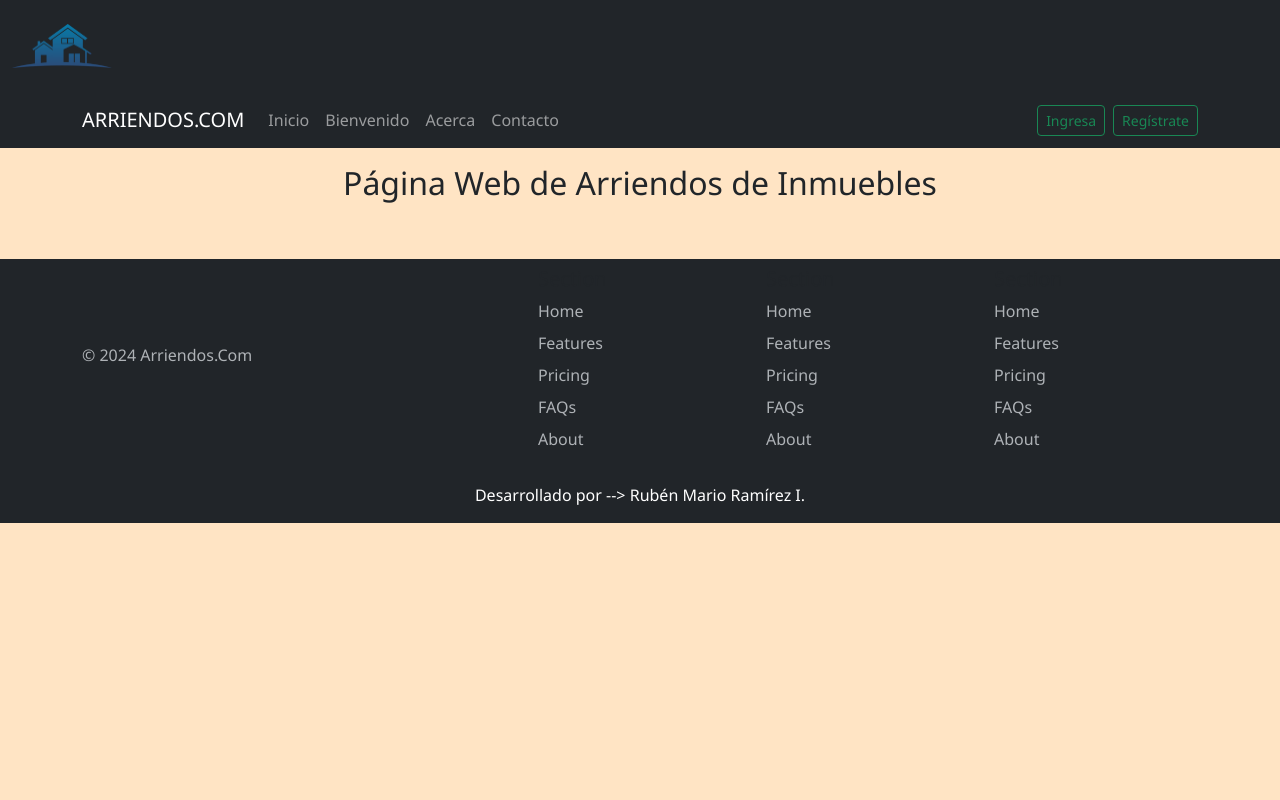
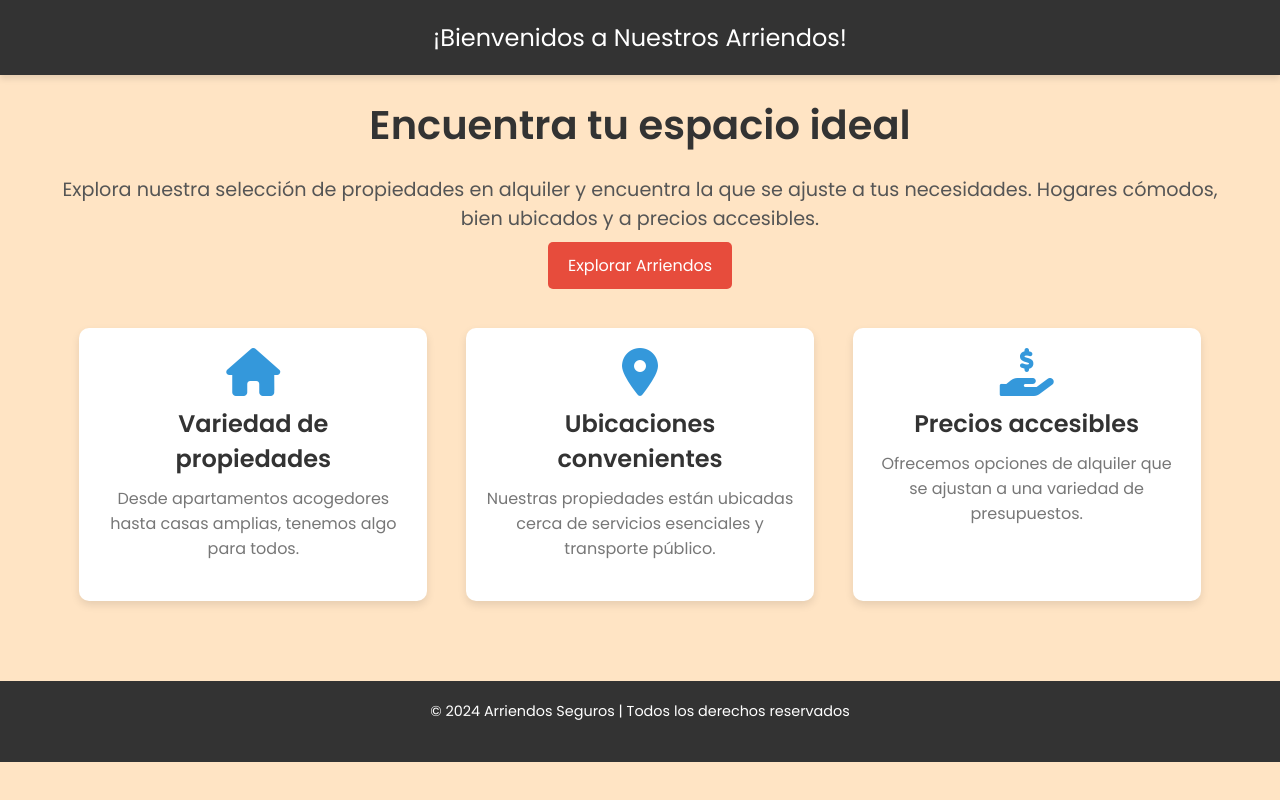
Before and after one commit to XR-Ruben/PROJECT_M7, a Django app: template m7_python/templates/welcome.html in a window 1280 px wide. Run offline with Django 5.2, Linux system fonts and the light colour scheme; the template is opened without the code that fills it, so the values that code supplies are empty.

```diff
--- a/m7_python/static/js/script.js
+++ b/m7_python/static/js/script.js
@@ -1 +1,10 @@
 console.log("TEST-SCRIPT-JS")
+
+function updateFilter(event, touch_is) {
+  event.preventDefault();
+
+  const form = document.getElementById("filters-form");
+  form.submit();
+}
+
+console.log(`connect function - updateFilter ${updateFilter}`);
--- a/m7_python/templates/base.html
+++ b/m7_python/templates/base.html
@@ -25,6 +25,12 @@
     </div>
       {% block navbar %} {% include 'navbar.html' %} {% endblock %}
     </header>
+
+  {% if user.is_authenticated and user.user_profile.tipo == 'arrendatario' and request.path == '/index' %}
+    {% block filtros %}
+    {% include 'filtros/nav_filtros.html' %}
+    {% endblock %}
+    {% endif %}
 
     {% block message%} {% if messages %} {% for message in messages %}
     <div class="row">
--- a/m7_python/templates/index.html
+++ b/m7_python/templates/index.html
@@ -17,6 +17,7 @@
         </div>
       </div>
     </div>
-    {% endfor %} {% endblock %}
+    {% endfor %}
+{% endblock %}
   </div>
 </div>
--- a/m7_python/templates/navbar.html
+++ b/m7_python/templates/navbar.html
@@ -21,7 +21,7 @@
           >
         </li>
         <li class="nav-item">
-          <a class="nav-link" href="#">Bienvenido</a>
+          <a class="nav-link" href="{% url 'welcome' %}">Bienvenido</a>
         </li>
         <li class="nav-item">
           <a class="nav-link" href="{% url 'about' %}">Acerca</a>
--- a/m7_python/templates/welcome.html
+++ b/m7_python/templates/welcome.html
@@ -1,22 +1,136 @@
-{% extends 'base.html' %} {% block content %}
-<h2 style="text-align: center">Página Web de Arriendos de Inmuebles</h2>
-<div class="container mt-5">
-  <div class="row">
-    {% for i in inmuebles %}
-    <div class="col-md-4 mb-4">
-      <div class="card">
-        <img
-          src="https://definicion.de/wp-content/uploads/2010/12/casa.jpg"
-          class="card-img-top"
-          alt="Imagen de inmueble"
-        />
-        <div class="card-body">
-          <h5 class="card-title">{{ i.nombre }}</h5>
-          <p class="card-text">{{ i.descripcion }}</p>
-          <p class="card-text">{{ i.comuna.nombre }}</p>
+
+
+<!DOCTYPE html>
+<html lang="es">
+<head>
+    <meta charset="UTF-8">
+    <meta name="viewport" content="width=device-width, initial-scale=1.0">
+    <meta http-equiv="X-UA-Compatible" content="IE=edge">
+    <title>Bienvenidos a Nuestros Arriendos</title>
+    <link rel="stylesheet" href="https://fonts.googleapis.com/css2?family=Poppins:wght@300;400;600&display=swap">
+    <link rel="stylesheet" href="https://cdnjs.cloudflare.com/ajax/libs/font-awesome/6.0.0-beta3/css/all.min.css">
+    <style>
+        * {
+            box-sizing: border-box;
+            margin: 0;
+            padding: 0;
+            font-family: 'Poppins', sans-serif;
+        }
+        body {
+            background-color: bisque;
+            color: #333;
+        }
+        header {
+            background:#333;
+            color: white;
+            padding: 20px 0;
+            text-align: center;
+            font-size: 1.5rem;
+            box-shadow: 0 4px 6px rgba(0, 0, 0, 0.1);
+        }
+        .container {
+            max-width: 1200px;
+            margin: 0 auto;
+            padding: 20px;
+            text-align: center;
+        }
+        h1 {
+            margin-bottom: 20px;
+            font-size: 2.5rem;
+        }
+        p {
+            margin-bottom: 20px;
+            font-size: 1.2rem;
+            color: #555;
+        }
+        .btn {
+            background-color: #e74c3c;
+            color: white;
+            padding: 12px 20px;
+            font-size: 1rem;
+            border: none;
+            border-radius: 5px;
+            cursor: pointer;
+            transition: background-color 0.3s ease;
+            text-decoration: none;
+        }
+        .btn:hover {
+            background-color: #c0392b;
+        }
+        .features {
+            display: flex;
+            justify-content: space-around;
+            margin-top: 40px;
+            flex-wrap: wrap;
+        }
+        .feature {
+            background-color: white;
+            padding: 20px;
+            border-radius: 10px;
+            box-shadow: 0 4px 8px rgba(0, 0, 0, 0.1);
+            width: 30%;
+            min-width: 250px;
+            margin: 10px;
+        }
+        .feature i {
+            font-size: 3rem;
+            color: #3498db;
+            margin-bottom: 10px;
+        }
+        .feature h3 {
+            margin-bottom: 10px;
+            font-size: 1.5rem;
+        }
+        .feature p {
+            font-size: 1rem;
+            color: #777;
+        }
+        footer {
+            background-color: #333;
+            color: white;
+            padding: 20px 0;
+            text-align: center;
+            margin-top: 50px;
+        }
+        footer p {
+            font-size: 0.9rem;
+            color: white;
+        }
+    </style>
+</head>
+<body>
+
+    <header>
+        ¡Bienvenidos a Nuestros Arriendos!
+    </header>
+
+    <div class="container">
+        <h1>Encuentra tu espacio ideal</h1>
+        <p>Explora nuestra selección de propiedades en alquiler y encuentra la que se ajuste a tus necesidades. Hogares cómodos, bien ubicados y a precios accesibles.</p>
+        <a href="/" class="btn">Explorar Arriendos</a>
+
+        <div class="features">
+            <div class="feature">
+                <i class="fas fa-home"></i>
+                <h3>Variedad de propiedades</h3>
+                <p>Desde apartamentos acogedores hasta casas amplias, tenemos algo para todos.</p>
+            </div>
+            <div class="feature">
+                <i class="fas fa-map-marker-alt"></i>
+                <h3>Ubicaciones convenientes</h3>
+                <p>Nuestras propiedades están ubicadas cerca de servicios esenciales y transporte público.</p>
+            </div>
+            <div class="feature">
+                <i class="fas fa-hand-holding-usd"></i>
+                <h3>Precios accesibles</h3>
+                <p>Ofrecemos opciones de alquiler que se ajustan a una variedad de presupuestos.</p>
+            </div>
         </div>
-      </div>
     </div>
-    {% endfor %} {% endblock %}
-  </div>
-</div>
+
+    <footer>
+        <p>&copy; 2024 Arriendos Seguros | Todos los derechos reservados</p>
+    </footer>
+
+</body>
+</html>
--- a/m7_python/urls.py
+++ b/m7_python/urls.py
@@ -1,5 +1,5 @@
 from django.urls import path
-from .views import (indexView, RegisterView, ContactView, register_rol,
+from .views import (indexView, RegisterView, ContactView, register_rol, welcome,
                     profile_view, about, edit_profile_view, index_arrendatario,
                     dashboard_arrendador, not_authorized_view, create_inmueble,
                     edit_inmueble, detail_inmueble, delete_inmueble,
@@ -15,6 +15,7 @@ urlpatterns = [
     path('profile/', profile_view, name='profile'),
     path('profile/edit/', edit_profile_view, name='edit_profile'),
     path('about/', about, name='about'),
+    path('welcome/index.html', welcome, name='welcome'),
         # TODO__ PATH (urls - ROUTES) - ARRENDATARIO
     path('index', index_arrendatario, name='index_arrendatario'),
     path('inmueble/solicitar/<int:inmueble_id>/', send_solicitud, name='send_solicitud'),
```
Also changed, not shown: m7_python/templates/arrendatario/index_arrendatario.html (+4 -4 lines), m7_python/templates/detail_inmueble.html (+7 -2 lines), m7_python/templates/filtros/filtros_combinados.html (added, +14 -0 lines), m7_python/templates/filtros/nav_filtros.html (added, +55 -0 lines), m7_python/templates/filtros/search.html (added, +7 -0 lines), m7_python/views.py (+43 -3 lines).
